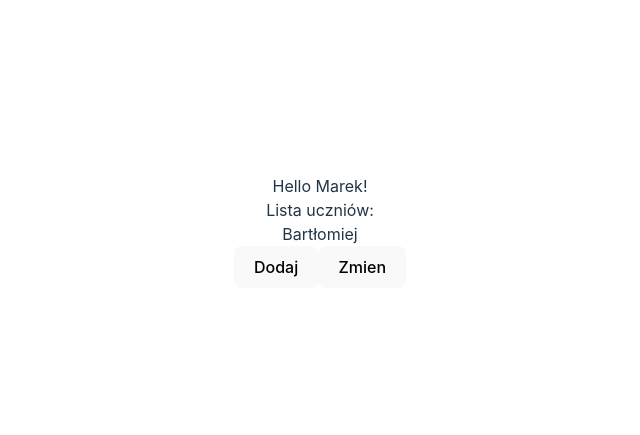
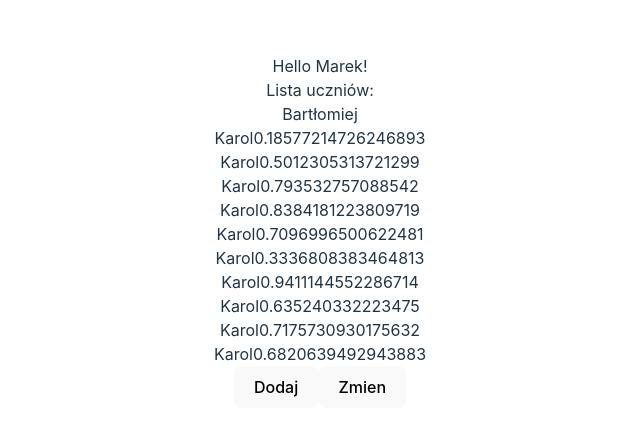
Before and after one commit to Praktyki2024/wprowadzenie-react, a React (Vite) app: page / in a window 1280 px wide. Shown: the part 169-604 px from the top of the page, without its empty margins (320-960 px from the left). Built offline with nearby package versions, Linux system fonts and the light colour scheme.

Commit message:
dodano custom hook

```diff
--- a/src/App.tsx
+++ b/src/App.tsx
@@ -1,22 +1,34 @@
 import { createContext, useEffect, useMemo, useState } from 'react';
 import './App.css';
 import Hello from './components/Hello';
-import { nauczyciel as nauczycielJSON} from './data/nauczyciele';
+import { nauczyciel as nauczycielJSON } from './data/nauczyciele';
 
 export const NauczycielContext = createContext('');
 
+const autoDodajUser = () => {
+  const [nauczyciel, setNauczyciel] = useState(nauczycielJSON);
+
+  useEffect(() => {
+    const dodajUczen = (imie: string) => setNauczyciel({ ...nauczyciel, uczniowie: [...nauczyciel.uczniowie, { imie: 'Karol' + Math.random() }] });
+    const intervalNo = setInterval(dodajUczen, 500);
+    return () => clearInterval(intervalNo);
+  })
+
+  return nauczyciel;
+}
+
 function App() {
-  const [nauczyciel, setNauczyciel] = useState(nauczycielJSON)
+  const nauczyciel = autoDodajUser();
   const wyliczImionaUczniow = () => nauczyciel.uczniowie.map((uczen) => uczen.imie);
   const imionaUczniow = useMemo(wyliczImionaUczniow, [nauczyciel]);
 
-  const dodajUczen = (imie: string) => setNauczyciel({...nauczyciel, uczniowie: [...nauczyciel.uczniowie, {imie}]})
-  const zmienImie = (imie: string) => setNauczyciel({...nauczyciel, imie})
+  const dodajUczen = (imie: string) => { }
+  const zmienImie = (imie: string) => { }
   return (
     <>
-    <NauczycielContext.Provider value="Marek">
-      <Hello imie={nauczyciel.imie} uczniowie={imionaUczniow} onDodajUczen={dodajUczen} onZmienImie={zmienImie}/>
-    </NauczycielContext.Provider>
+      <NauczycielContext.Provider value="Marek">
+        <Hello imie={nauczyciel.imie} uczniowie={imionaUczniow} onDodajUczen={dodajUczen} onZmienImie={zmienImie} />
+      </NauczycielContext.Provider>
     </>
   );
 }
--- a/src/components/Hello.tsx
+++ b/src/components/Hello.tsx
@@ -3,7 +3,7 @@ import { NauczycielContext } from "../App";
 
 type Props = { imie: string; uczniowie: string[], onDodajUczen: (imie: string) => void, onZmienImie: (imie: string) => void};
 const Hello = (props: Props) => {
-  const listaUczniow = props.uczniowie.map((imie) => <div> {imie} </div>);
+  const listaUczniow = props.uczniowie.map((imie) => <div key={imie}> {imie} </div>);
   const domyslneImie = useContext(NauczycielContext)
   return (
     <>
```
